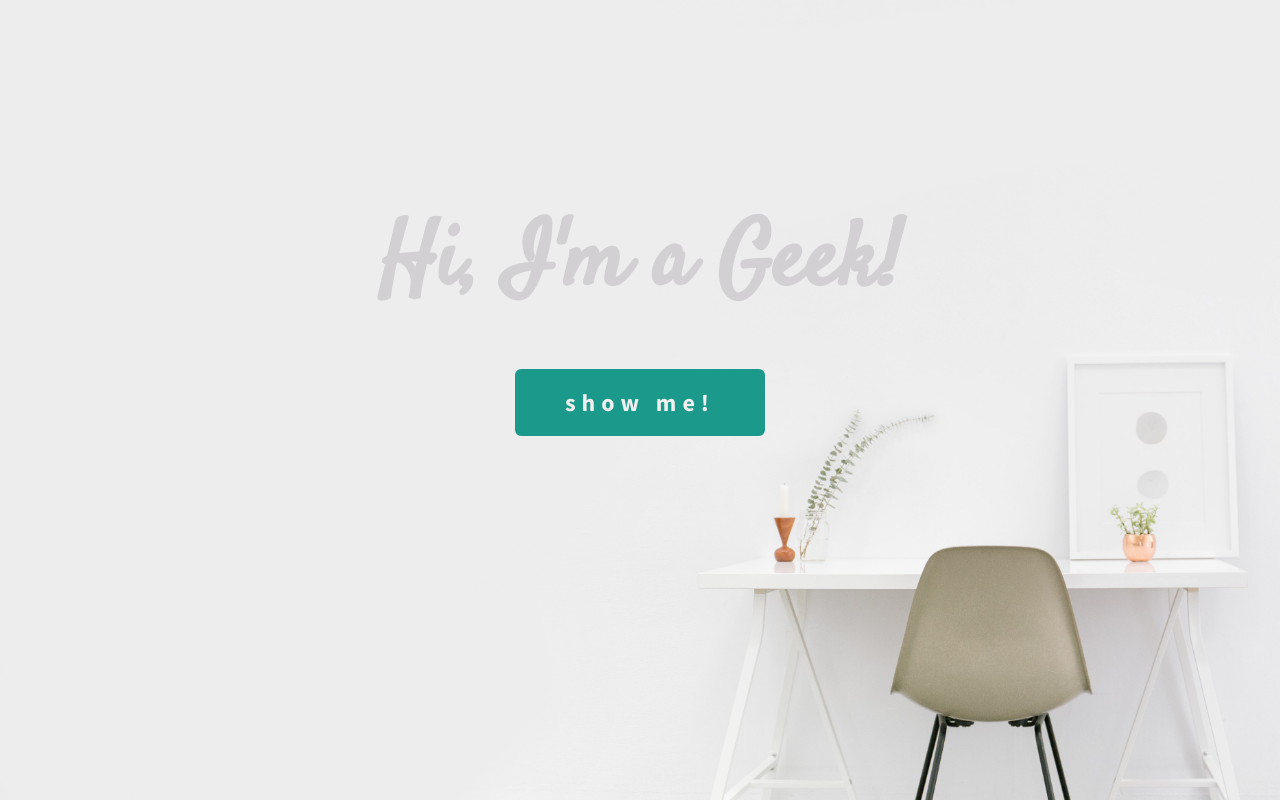
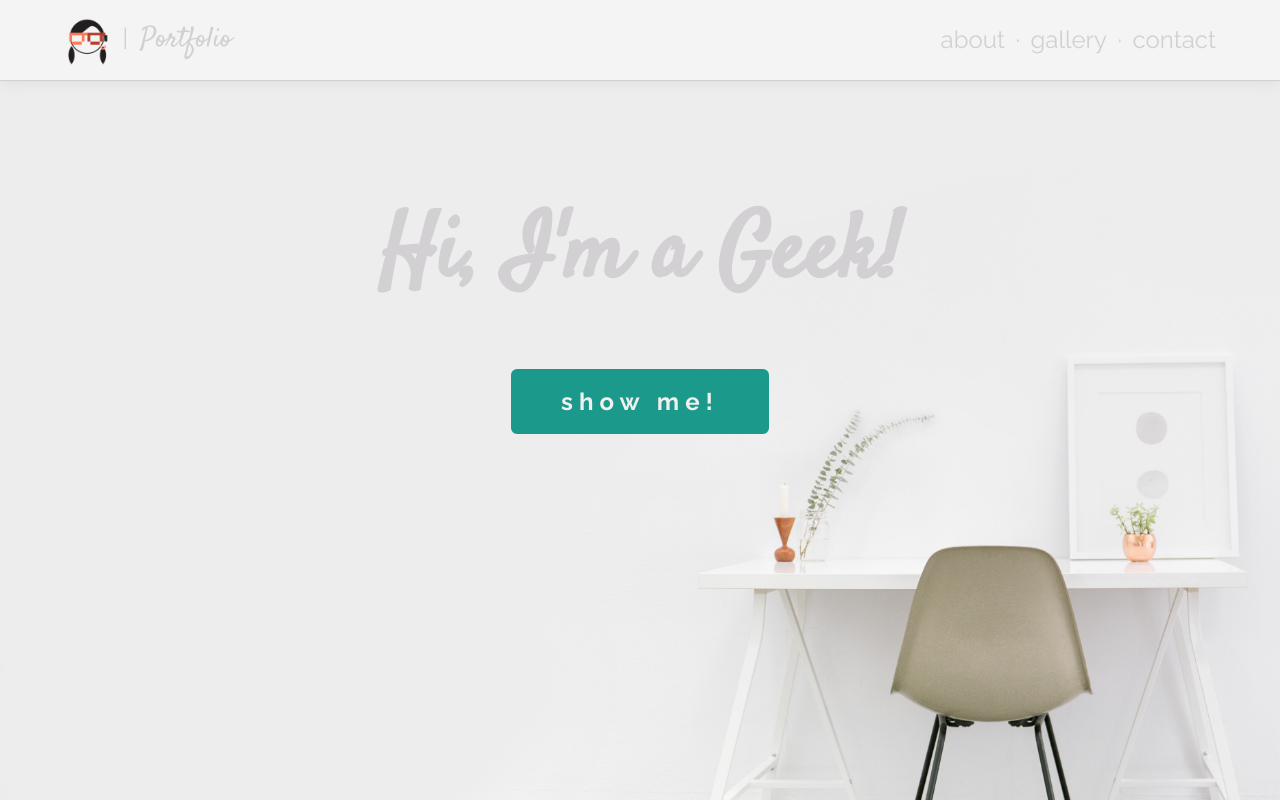
Before and after one commit to hussar-academy/GGC, a plain HTML site: page index.html in a window 1280 px wide. Drawn offline with Linux system fonts and the light colour scheme.

Commit message:
Finish 'navigation'

```diff
--- a/index.html
+++ b/index.html
@@ -5,11 +5,26 @@
     <meta charset="UTF-8">
     <meta name="viewport" content="width=device-width, initial-scale=1.0">
     <link type="text/css" rel="stylesheet" href="https://fonts.googleapis.com/css?family=Satisfy" >
-    <link type="text/css" rel="stylesheet" href="https://fonts.googleapis.com/css?family=Source+Sans+Pro:400,700,300" >
-    <link type="text/css" rel="stylesheet" href="normalize.css">
-    <link type="text/css" rel="stylesheet" href="style.css">
+    <link type="text/css" rel="stylesheet" href="https://fonts.googleapis.com/css?family=Raleway:400,700,300" >
+    <link type="text/css" rel="stylesheet" href="stylesheets/normalize.css">
+    <link type="text/css" rel="stylesheet" href="stylesheets/landing.css">
+    <link type="text/css" rel="stylesheet" href="stylesheets/navigation.css">
   </head>
   <body>
+    <header class="topbar">
+      <div class="topbar__main">
+        <img src="images/geek.png" alt="Geek" class="topbar__image" />
+        <span class="topbar__separator topbar__separator--pipe"></span>
+        <span class="topbar__title">Portfolio</span>
+      </div>
+      <nav class="topbar__nav">
+        <a href="#about" class="topbar__link">about</a>
+        <span class="topbar__separator topbar__separator--dot"></span>
+        <a href="#gallery" class="topbar__link">gallery</a>
+        <span class="topbar__separator topbar__separator--dot"></span>
+        <a href="#contact" class="topbar__link">contact</a>
+      </nav>
+    </header>
     <main>
       <section class="landing">
         <div class="landing__bg"></div>
--- a/style.css
+++ b/stylesheets/landing.css
@@ -12,7 +12,7 @@
   left: 0;
   width: 100%;
   height: 100%;
-  background-image: url("images/landing.jpg");
+  background-image: url("../images/landing.jpg");
   background-size: cover;
   background-position: center center;
   background-repeat: no-repeat;
@@ -20,12 +20,13 @@
 
 .landing__title {
   margin-top: 0;
-  margin-bottom: 5vh;
-  padding-top: 25vh;
+  margin-bottom: 48px;
+  padding-top: 192px;
   color: #d2d0d3;
   font-family: "Satisfy", cursive;
   font-size: 90px;
   text-align: center;
+  cursor: default;
 }
 
 .landing__button {
@@ -35,7 +36,7 @@
   border-radius: 6px;
   background-color: #1b998b;
   color: #f0f0f0;
-  font-family: "Source Sans Pro", sans;
+  font-family: "Raleway", sans;
   font-size: 24px;
   font-weight: 700;
   text-decoration: none;
--- /dev/null
+++ b/stylesheets/navigation.css
@@ -0,0 +1,67 @@
+.topbar {
+  position: absolute;
+  z-index: 5;
+  top: 0;
+  left: 0;
+  right: 0;
+  padding-left: 64px;
+  padding-right: 64px;
+  height: 80px;
+  background-color: #f4f4f4;
+  border-bottom: 1px solid #d2d0d3;
+  box-shadow: 0px 0px 15px 1px rgba(221, 221, 221, 1);
+}
+
+.topbar__main {
+  float: left;
+}
+
+.topbar__image {
+  max-height: 48px;
+  vertical-align: middle;
+}
+
+.topbar__title {
+  color: #d2d0d3;
+  font-family: "Satisfy", cursive;
+  font-size: 28px;
+  line-height: 80px;
+  cursor: default;
+}
+
+.topbar__nav {
+  float: right;
+  line-height: 80px;
+}
+
+.topbar__link {
+  font-family: "Raleway", sans;
+  font-size: 24px;
+  font-weight: 400;
+  color: #d2d0d3;
+  text-decoration: none;
+  transition: color 0.25s ease;
+}
+
+.topbar__link:hover {
+  color: #1b998b;
+}
+
+.topbar__separator {
+  font-family: "Raleway", sans;
+  font-size: 24px;
+  font-weight: 400;
+  color: #d2d0d3;
+}
+
+.topbar__separator--pipe:after {
+  margin-left: 8px;
+  margin-right: 8px;
+  content: "|";
+}
+
+.topbar__separator--dot:after {
+  margin-left: 6px;
+  margin-right: 6px;
+  content: "·";
+}
```
Also changed, not shown: README.md, images/geek.png (added), stylesheets/normalize.css (renamed from normalize.css).
